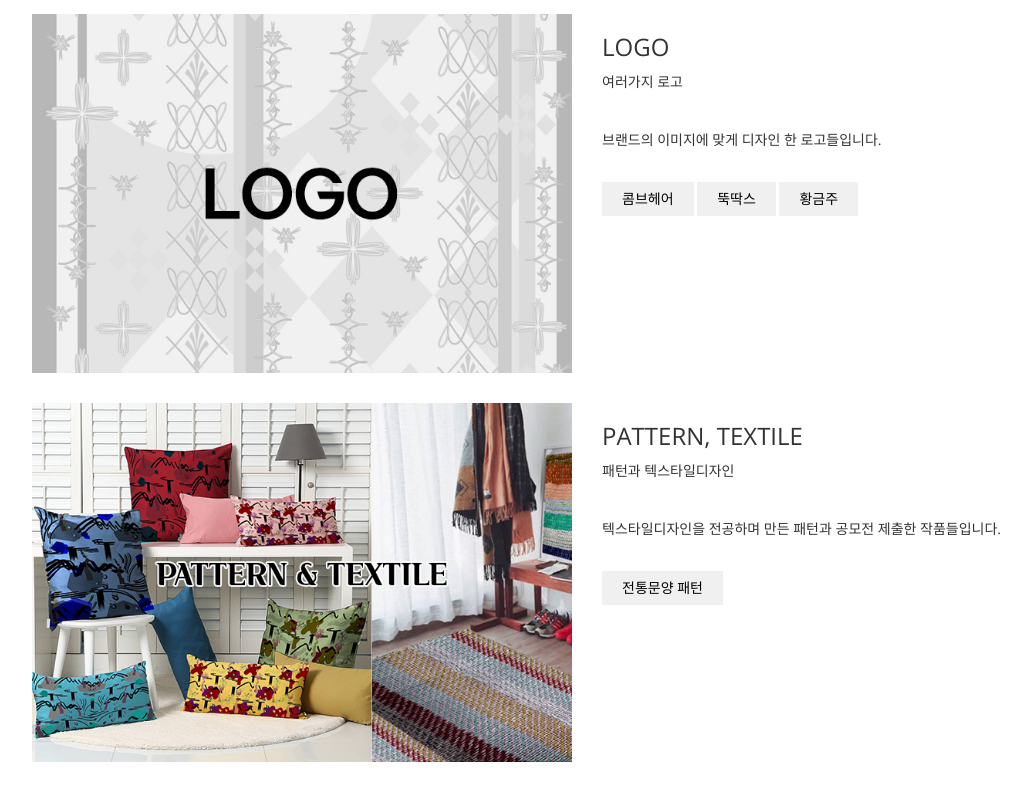
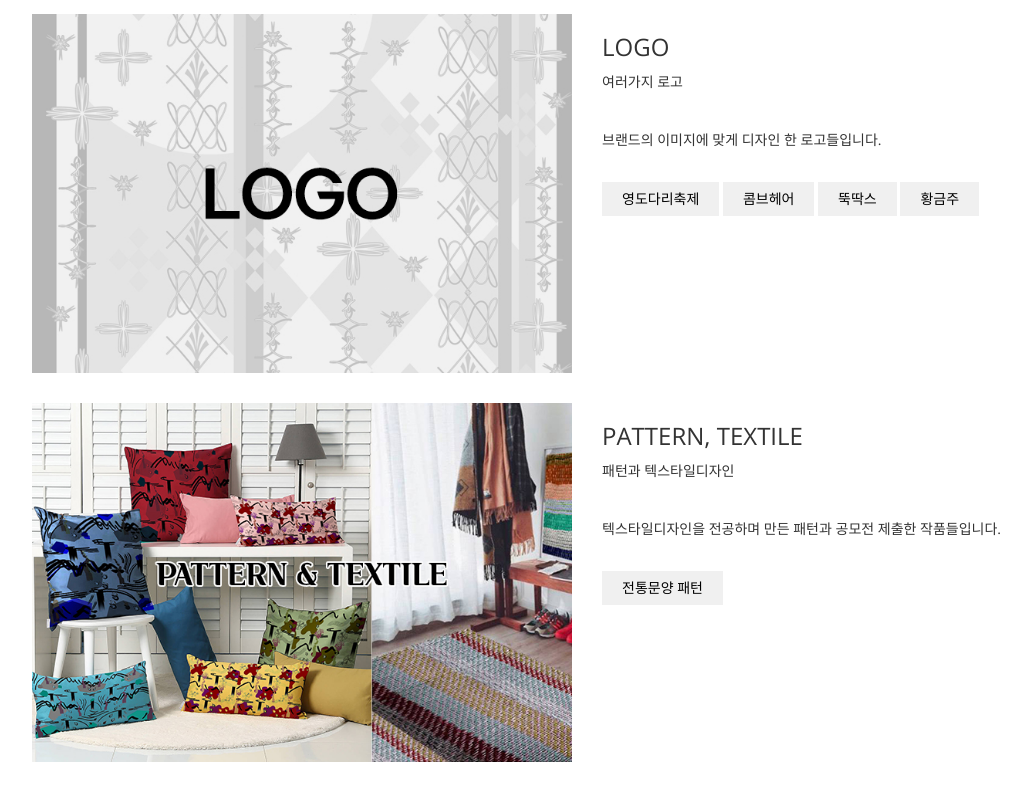
Before and after one commit to johaeseong/Johaeseong-Portfolio, a plain HTML site: page index.html in a window 1280 px wide. Shown: the part 1476-2276 px from the top of the page, without its empty margins (53-1084 px from the left). Drawn offline with nearby package versions, Linux system fonts and the light colour scheme; a web font is replaced by a local one.

Commit message:
Update index.html

```diff
--- a/index.html
+++ b/index.html
@@ -178,6 +178,7 @@
                                                     <P>브랜드의 이미지에 맞게 디자인 한 로고들입니다.</P>
 
                                                     <div class="project_btn_box">
+                                                        <a href="guide/logo_4.html" class="project_btn">영도다리축제</a>
                                                         <a href="guide/logo_3.html" class="project_btn">콤브헤어</a>
                                                         <a href="guide/logo_1.html" class="project_btn">뚝딱스
                                                         </a>
```
